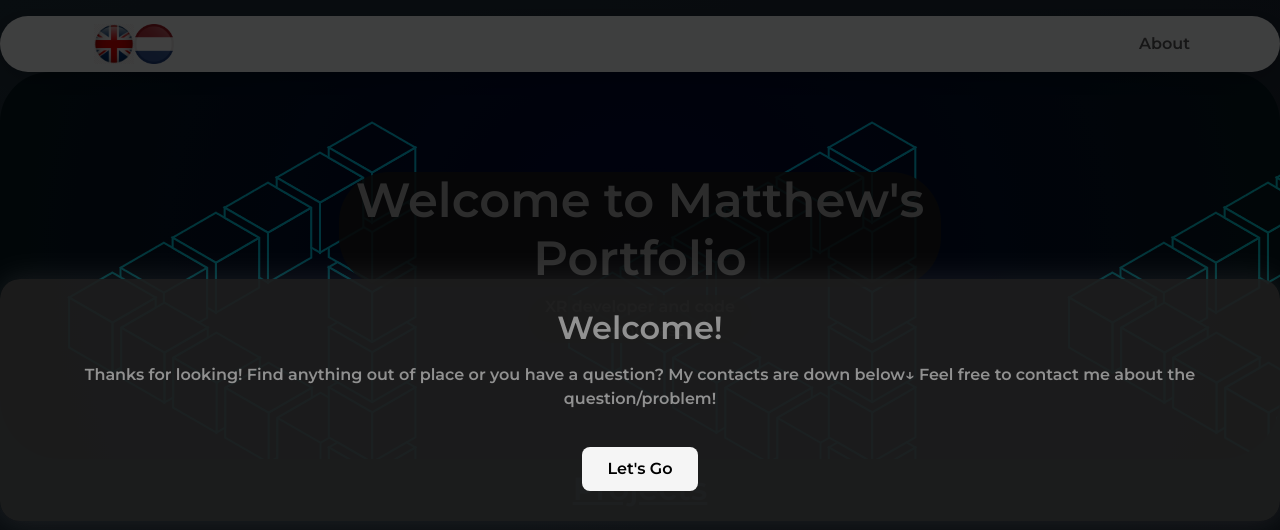
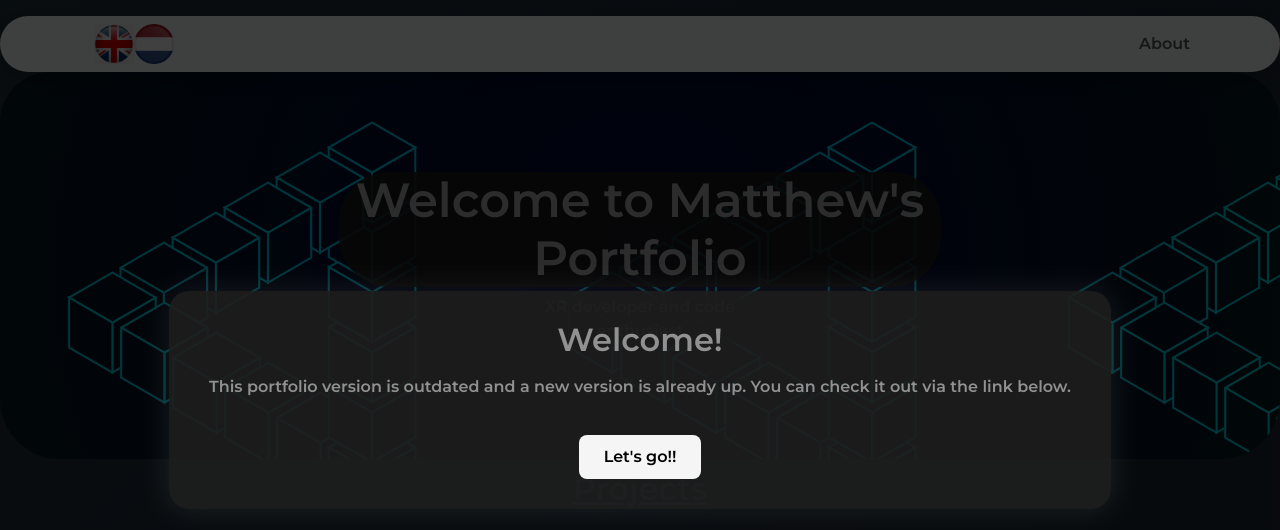
Before and after one commit to MatthewKlijnstra/Portfolio, a website: page src/index.html in a window 1280 px wide. Shown: the top 530 px of the page. Drawn offline with nearby package versions, Linux system fonts and the light colour scheme.

Commit message:
Redirect to new portfolio

```diff
--- a/src/index.html
+++ b/src/index.html
@@ -724,9 +724,12 @@
     <div id="welcome-popup" class="welcome-popup">
         <div class="popup-content">
             <h2>Welcome!</h2>
-            <p>Thanks for looking! Find anything out of place or you have a question? My contacts are down below↓ Feel
-                free to contact me about the question/problem!</p>
-            <button onclick="closeWelcome()">Let's Go</button>
+            <p>This portfolio version is outdated and a new version is already up. You can check it out via the link
+                below.
+            </p>
+            <a href="https://matthewklijnstra.github.io/ProfessionalPortfolio/">
+                <button>Let's go!!</button>
+            </a>
         </div>
     </div>
 
```
